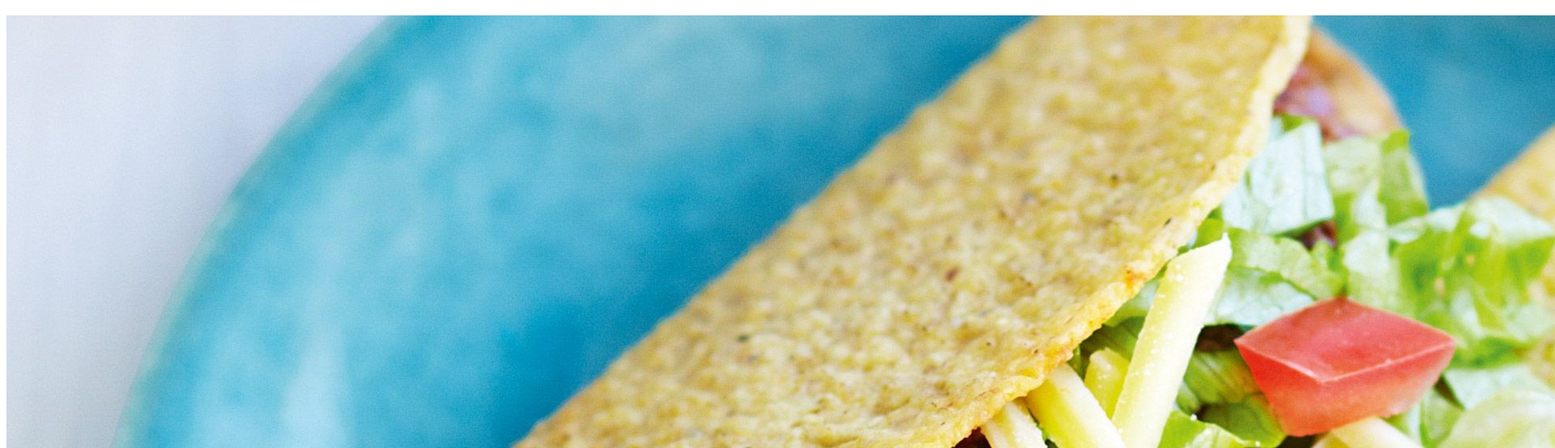
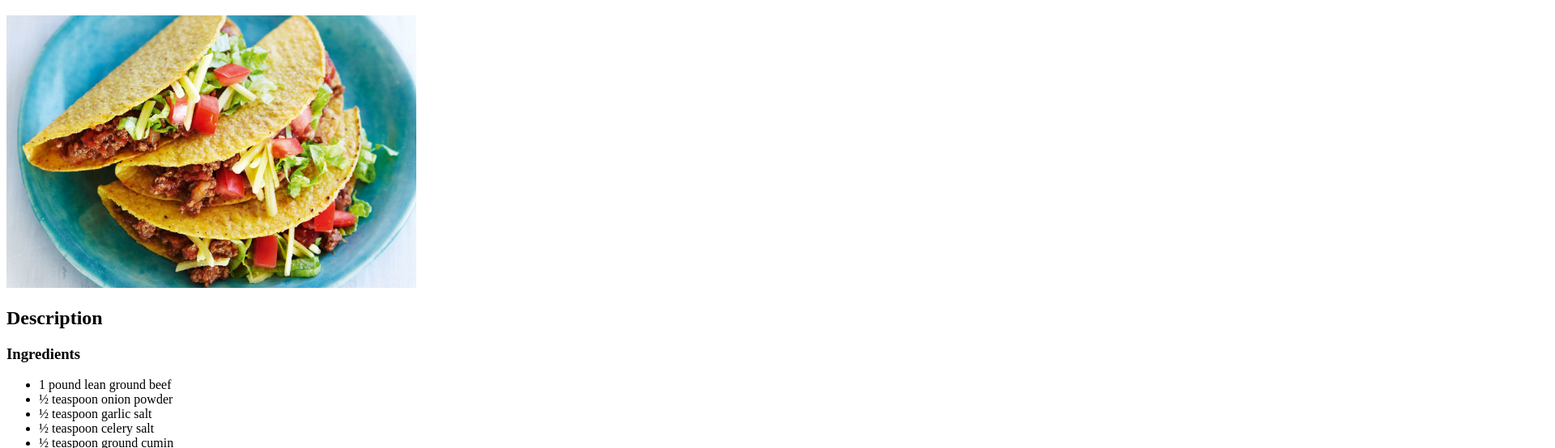
Before and after one commit to Thierry25/odin-recipes, a plain HTML site: page recipes/taco.html in a window 1280 px wide. Shown: the part 61-615 px from the top of the page at 81% size, 1920 px wide, since content can reach past the window. Drawn offline with Linux system fonts and the light colour scheme.

Commit message:
Fix image width

```diff
--- a/recipes/taco.html
+++ b/recipes/taco.html
@@ -10,7 +10,7 @@
 
 <body>
     <h1>Taco</h1>
-    <img src="../images/taco.jpeg" alt="Delicious taco">
+    <img width="40%" src="../images/taco.jpeg" alt="Delicious taco">
     <h2>Description</h2>
     <h3>Ingredients</h3>
     <ul>
```
